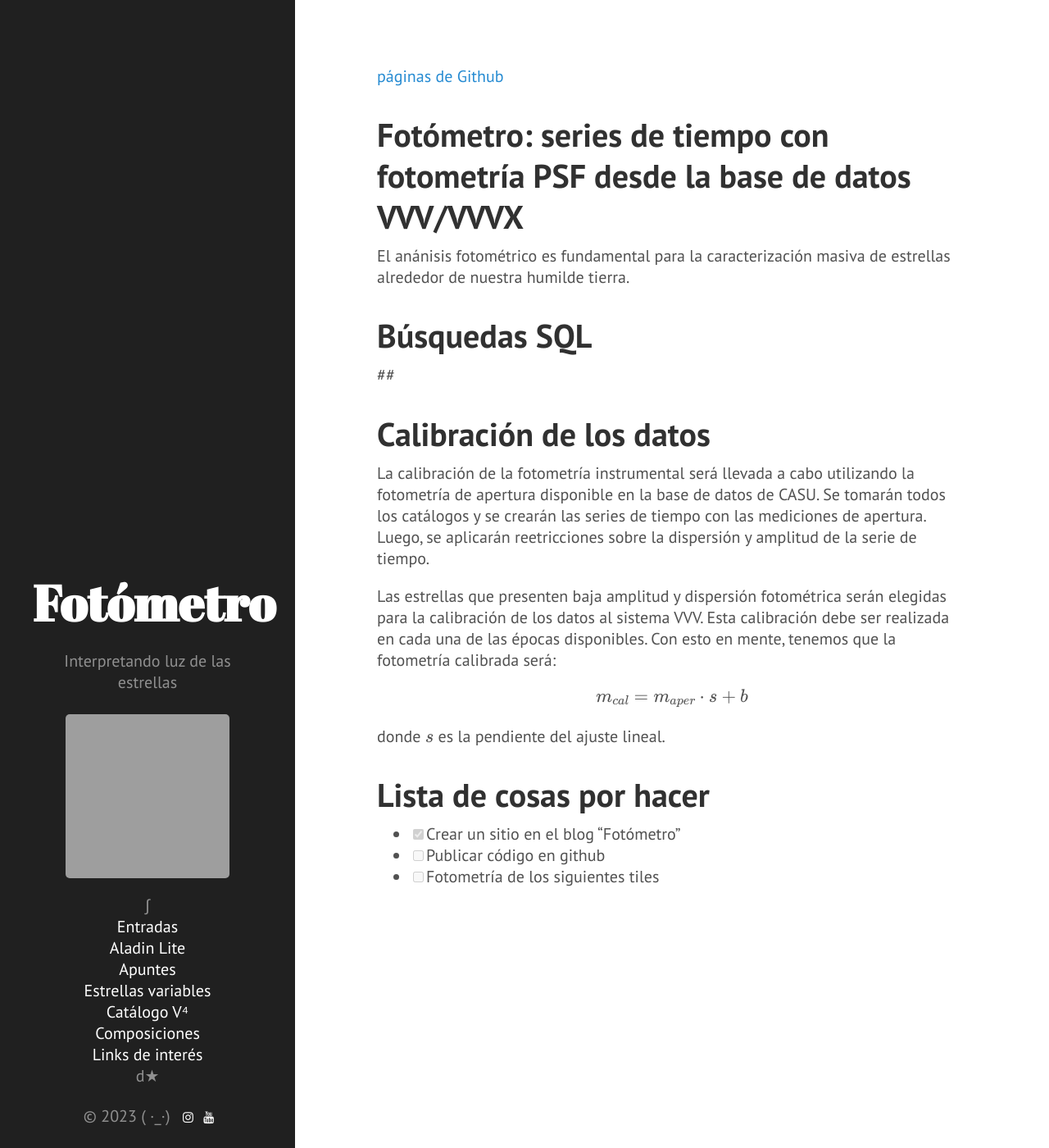
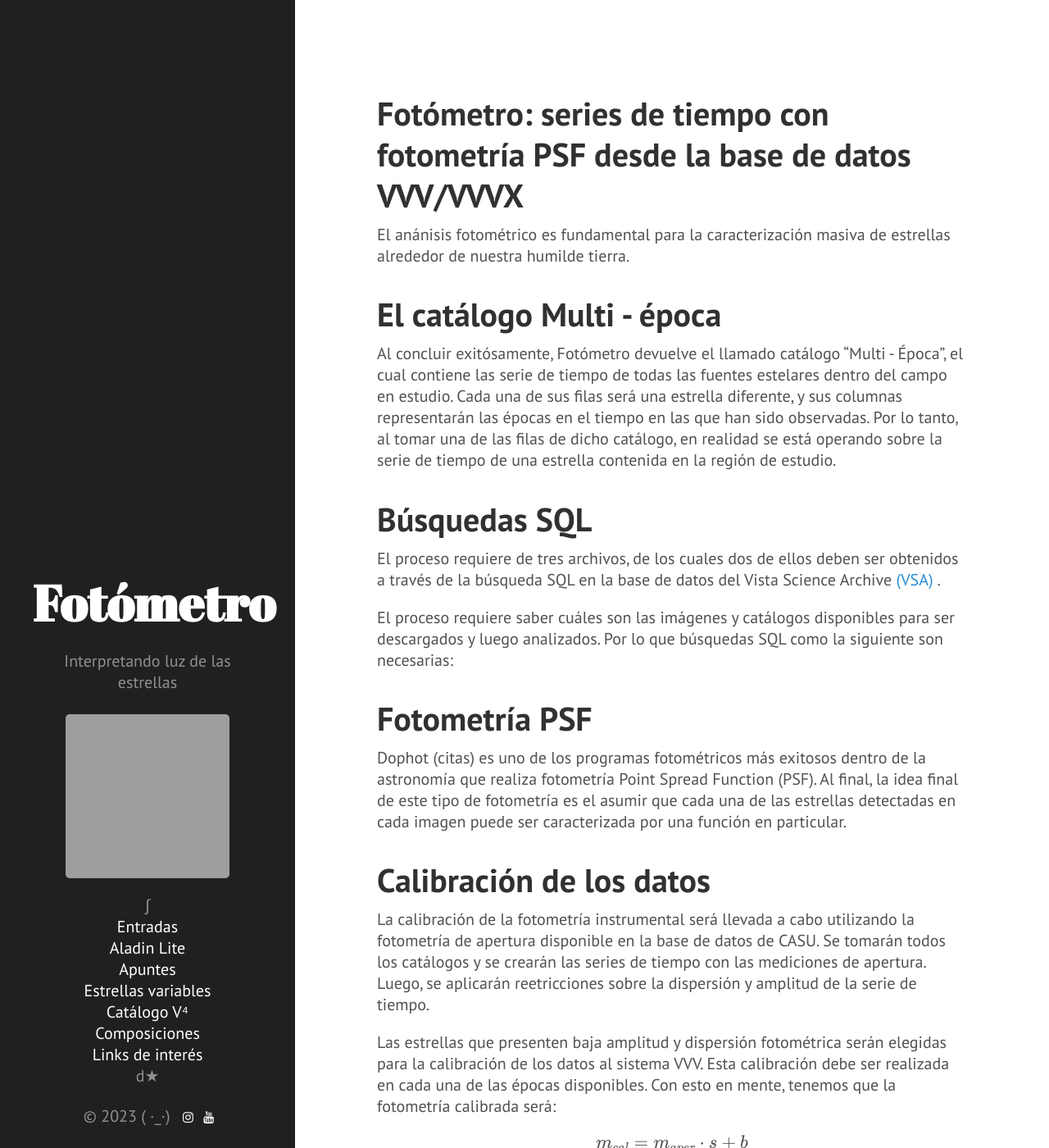
Before and after one commit to nicomedinap/nicomedinap.github.io, a Jekyll site: the page built from Fotometro.md, in a window 1280 px wide and 1400 px high. Shown: the whole window at 82% size. Built offline with Jekyll 4.4.1, drawn with Linux system fonts in a browser that asks for light colours; formulas are drawn with MathJax 3; a script that is not in the unit is left out; some of the changed text lies outside the part shown; grey boxes are pictures that could not be loaded.

Commit message:
Update Fotometro.md

```diff
--- a/Fotometro.md
+++ b/Fotometro.md
@@ -5,19 +5,24 @@ mathjax: true
 ---
 {% include mathjax.html %}
 
-[páginas de Github](https://pages.github.com/){:target="_blank"}
-
-
-
-
 ## Fotómetro: series de tiempo con fotometría PSF desde la base de datos VVV/VVVX
 
 El anánisis fotométrico es fundamental para la caracterización masiva de estrellas alrededor de nuestra humilde tierra.
 
+## El catálogo Multi - época
+
+Al concluir exitósamente, Fotómetro devuelve el llamado catálogo "Multi - Época", el cual contiene las serie de tiempo de todas las fuentes estelares dentro del campo en estudio. Cada una de sus filas será una estrella diferente, y sus columnas representarán las épocas en el tiempo en las que han sido observadas. Por lo tanto, al tomar una de las filas de dicho catálogo, en realidad se está operando sobre la serie de tiempo de una estrella contenida en la región de estudio.
+
 ## Búsquedas SQL
 
+El proceso requiere de tres archivos, de los cuales dos de ellos deben ser obtenidos a través de la búsqueda SQL en la base de datos del Vista Science Archive [(VSA)](http://horus.roe.ac.uk/vsa/index.html){:target="_blank"} .
 
-##
+El proceso requiere saber cuáles son las imágenes y catálogos disponibles para ser descargados y luego analizados. Por lo que búsquedas SQL como la siguiente son necesarias:
+
+
+## Fotometría PSF
+
+Dophot (citas) es uno de los programas fotométricos más exitosos dentro de la astronomía que realiza fotometría Point Spread Function (PSF). Al final, la idea final de este tipo de fotometría es el asumir que cada una de las estrellas detectadas en cada imagen puede ser caracterizada por una función en particular.
 
 
 ## Calibración de los datos
@@ -26,9 +31,17 @@ La calibración de la fotometría instrumental será llevada a cabo utilizando l
 
 Las estrellas que presenten baja amplitud y dispersión fotométrica serán elegidas para la calibración de los datos al sistema VVV. Esta calibración debe ser realizada en cada una de las épocas disponibles. Con esto en mente, tenemos que la fotometría calibrada será:
 
-<p>$$\displaystyle m_{cal} = m_{aper} \cdot s + b$$</p>
+<p> $$\displaystyle m_{cal} = m_{aper} \cdot s + b$$ </p>
 
-donde $s$ es la pendiente del ajuste lineal.
+donde $s$ es la pendiente del ajuste lineal y b el incercepto.
+
+## Creación del catálogo
+
+Luego de obtener la fotometría calibrada para cada una de las épocas observadas, es necesario hacer un cross-match entre las coordenadas de cada uno de los catálogos, para así obtener las mediciones de cada estrella en cada momento en el periodo 2010-2015.
+
+## Utilidades del catálogo
+
+Por supuesto que tener el catálogo completo de las series de tiempo de una región de la galaxia tiene muchas posibilidades y casos de uso en astronomía.
 
 
 ## Lista de cosas por hacer
```
